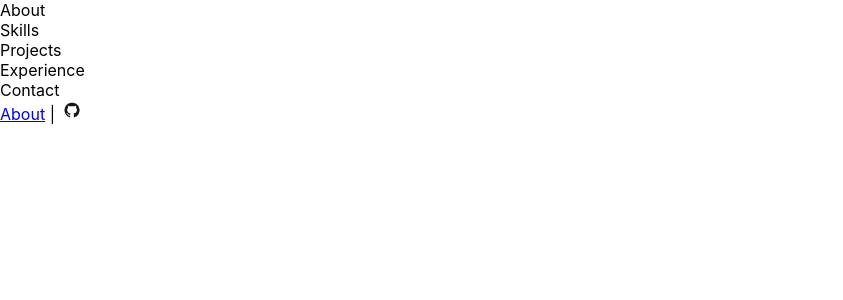
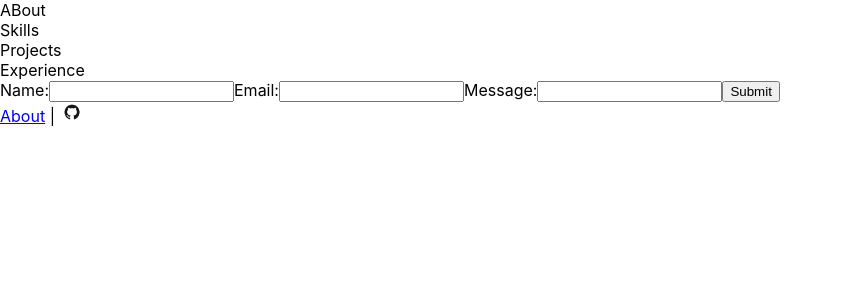
Before and after one commit to DesTede/personal_site, a React (Create React App) app: page / in a window 1280 px wide. Shown: the top 300 px of the page, without its empty margins (0-843 px from the left). Built offline with nearby package versions, Linux system fonts and the light colour scheme.

Commit message:
sections updated

```diff
--- a/src/Components/LayoutArea/Layout/Layout.tsx
+++ b/src/Components/LayoutArea/Layout/Layout.tsx
@@ -1,6 +1,11 @@
 import {BrowserRouter} from "react-router-dom";
 import Navbar from "../../Navbar/Navbar";
 import Footer from "../Footer/Footer";
+import Projects from "../../../Sections/Projects/Projects";
+import Experience from "../../../Sections/Experience/Experience";
+import Contact from "../../../Sections/Contact/Contact";
+import Skills from "../../../Sections/Skills/Skills";
+import About from "../../../Sections/About/About";
 
 function Layout(): JSX.Element{
     return (
@@ -9,19 +14,19 @@
                 <Navbar/>
 
                 <section id={"about"}>
-                    About
+                    <About/>
                 </section>
                 <section id={"skills"}>
-                    Skills
+                    <Skills/>
                 </section>
                 <section id={"projects"}>
-                    Projects
+                    <Projects/>
                 </section>
                 <section id={"experience"}>
-                    Experience
+                    <Experience/>
                 </section>
                 <section id={"contact"}>
-                    Contact
+                    <Contact/>
                 </section>
                 <footer>
                     <Footer/>
```
